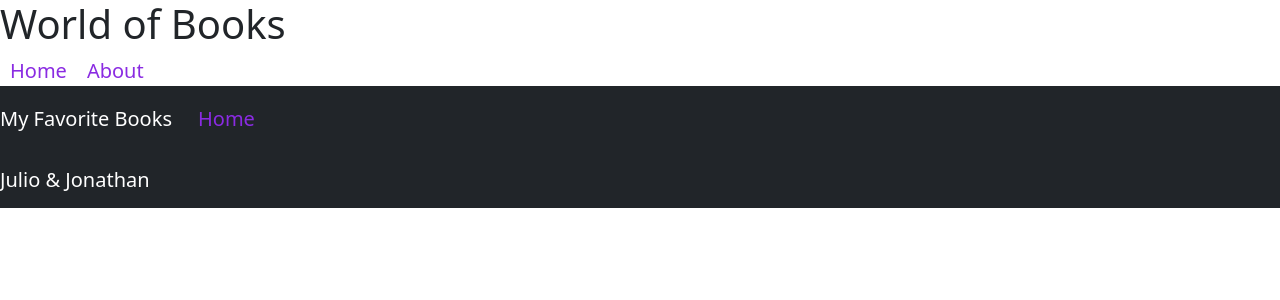
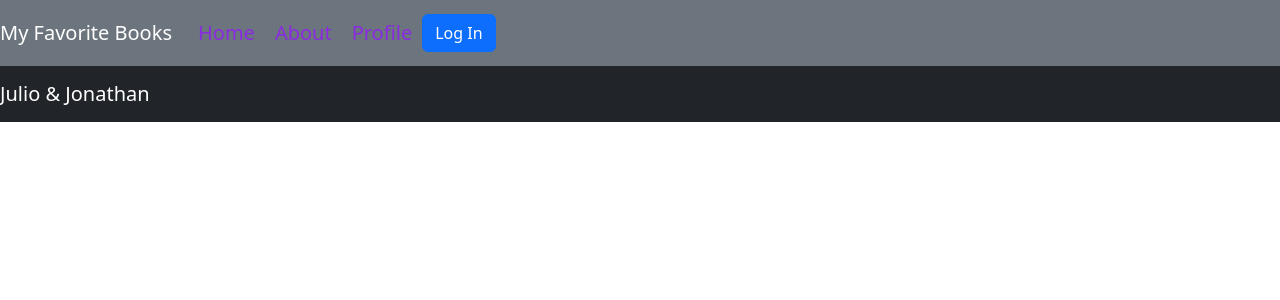
Before and after one commit to code301-can-of-books/front-end, a React (Create React App) app: page /profile in a window 1280 px wide. Shown: the top 300 px of the page. Built offline with nearby package versions, Linux system fonts and the light colour scheme; no server answers.

Commit message:
:rocket: Auth0 Added

```diff
--- a/package.json
+++ b/package.json
@@ -3,6 +3,7 @@
   "version": "0.1.0",
   "private": true,
   "dependencies": {
+    "@auth0/auth0-react": "^2.1.0",
     "@testing-library/jest-dom": "5.11.9",
     "@testing-library/react": "11.2.5",
     "@testing-library/user-event": "12.8.0",
--- a/src/App.js
+++ b/src/App.js
@@ -5,23 +5,30 @@ import Footer from './Footer';
 import BestBooks from './BestBooks';
 import 'bootstrap/dist/css/bootstrap.min.css';
 import { BrowserRouter as Router, Routes, Route } from 'react-router-dom';
-import { Link } from 'react-router-dom';
+
+import Profile from './Profile';
+import { withAuth0 } from '@auth0/auth0-react';
 
 class App extends React.Component {
   render() {
+    const { isAuthenticated } = this.props.auth0;
+
     return (
       <>
         <Router>
-          <nav>
-            <h1>World of Books</h1>
-            <Link to="/">Home</Link>
-            <Link to="./About">About</Link>
-          </nav>
           <Header />
           <Routes>
+            <Route
+              exact
+              path="/"
+              element={isAuthenticated && <BestBooks />}
+            ></Route>
+
             <Route exact path="/" element={<BestBooks />}></Route>
             {/* PLACEHOLDER: add a route with a path of '/about' that renders the `About` component */}
             <Route exact path="/about" element={<About />}></Route>
+
+            <Route path={'/profile'} element={<Profile />}></Route>
           </Routes>
           <Footer />
         </Router>
@@ -30,4 +37,4 @@ class App extends React.Component {
   }
 }
 
-export default App;
+export default withAuth0(App);
--- a/src/BestBooks.js
+++ b/src/BestBooks.js
@@ -5,6 +5,7 @@ import Button from 'react-bootstrap/Button';
 import './BestBooks.css';
 import AddForm from './AddForm';
 import UpdateForm from './UpdateForm';
+import { withAuth0 } from '@auth0/auth0-react';
 
 class BestBooks extends React.Component {
   constructor(props) {
@@ -13,12 +14,22 @@ class BestBooks extends React.Component {
       books: [],
       showModal: false,
       updatedModal: false,
-      book: {}
+      book: {},
     };
   }
 
-  showUpdatedModal = (book) => this.setState({updatedModal: true, book: book})
-  hideUpdatedModal = () => {this.setState({updatedModal: false})}
+  getToken = () => {
+    return this.props.auth0
+      .getIdTokenClaims()
+      .then((res) => res.__raw)
+      .catch((err) => console.error(err));
+  };
+
+  showUpdatedModal = (book) =>
+    this.setState({ updatedModal: true, book: book });
+  hideUpdatedModal = () => {
+    this.setState({ updatedModal: false });
+  };
 
   hideModal = () => {
     this.setState({ showModal: false });
@@ -31,7 +42,17 @@ class BestBooks extends React.Component {
 
   fetchBooks = async () => {
     try {
-      const response = await axios(`${process.env.REACT_APP_SERVER}/book`);
+      const res = await this.props.auth0.getIdTokenClaims();
+      const jwt = res.__raw;
+      console.log(jwt);
+      const config = {
+        headers: { Authorization: `Bearer ${jwt}` },
+      };
+
+      const response = await axios(
+        `${process.env.REACT_APP_SERVER}/book`,
+        config
+      );
       console.log('API Response:', response);
       this.setState({ books: response.data });
     } catch (error) {
@@ -41,8 +62,15 @@ class BestBooks extends React.Component {
 
   postBook = async (newBook) => {
     try {
+      const res = await this.props.auth0.getIdTokenClaims();
+      const jwt = res.__raw;
+
+      const config = {
+        headers: { Authorization: `Bearer ${jwt}` },
+      };
+
       const url = `${process.env.REACT_APP_SERVER}/book`;
-      const response = await axios.post(url, newBook);
+      const response = await axios.post(url, newBook, config);
       this.setState({ books: [...this.state.books, response.data] }, () =>
         console.log(this.state.books)
       );
@@ -64,9 +92,11 @@ class BestBooks extends React.Component {
   updatedBook = async (updateBook) => {
     const url = `${process.env.REACT_APP_SERVER}/book/${updateBook._id}`;
     await axios.put(url, updateBook);
-    const updatedBookArr = this.state.books.map(oldBook => oldBook._id === updateBook._id ? updateBook : oldBook);
-    this.setState({books: updatedBookArr})
-  }
+    const updatedBookArr = this.state.books.map((oldBook) =>
+      oldBook._id === updateBook._id ? updateBook : oldBook
+    );
+    this.setState({ books: updatedBookArr });
+  };
 
   render() {
     /* TODO: render all the books in a Carousel */
@@ -87,10 +117,18 @@ class BestBooks extends React.Component {
                   <Carousel.Caption>
                     <h4>Status:{book.status}</h4>
                     <p>{book.description}</p>
-                    <Button variant="danger" onClick={() => this.deleteBook(book)}>
+                    <Button
+                      variant="danger"
+                      onClick={() => this.deleteBook(book)}
+                    >
                       Delete Book
                     </Button>
-                    <Button variant="secondary" onClick={() => this.showUpdatedModal(book)}>Update Book</Button>
+                    <Button
+                      variant="secondary"
+                      onClick={() => this.showUpdatedModal(book)}
+                    >
+                      Update Book
+                    </Button>
                   </Carousel.Caption>
                 </Carousel.Item>
               ))}
@@ -107,7 +145,10 @@ class BestBooks extends React.Component {
             </Carousel>
           )}
         </div>
-        <Button variant="success" onClick={() => this.setState({ showModal: true })}>
+        <Button
+          variant="success"
+          onClick={() => this.setState({ showModal: true })}
+        >
           Add Your Book
         </Button>
 
@@ -121,10 +162,10 @@ class BestBooks extends React.Component {
           />
 
           <UpdateForm
-          updatedModal={this.state.updatedModal}
-          hideUpdatedModal={this.hideUpdatedModal}
-          book={this.state.book}
-          updatedBook={this.updatedBook}
+            updatedModal={this.state.updatedModal}
+            hideUpdatedModal={this.hideUpdatedModal}
+            book={this.state.book}
+            updatedBook={this.updatedBook}
           />
         </div>
       </div>
@@ -132,4 +173,4 @@ class BestBooks extends React.Component {
   }
 }
 
-export default BestBooks;
+export default withAuth0(BestBooks);
--- a/src/Header.js
+++ b/src/Header.js
@@ -1,17 +1,41 @@
 import React from 'react';
 import { Navbar, NavItem } from 'react-bootstrap';
-import { Link } from "react-router-dom";
+import { Link } from 'react-router-dom';
+import LoginButton from './Login';
+import { withAuth0 } from '@auth0/auth0-react';
+import LogoutButton from './Logout';
 
 class Header extends React.Component {
   render() {
     return (
-      <Navbar collapseOnSelect expand="lg" bg="dark" variant="dark">
+      <Navbar collapseOnSelect expand="lg" bg="secondary" variant="dark">
         <Navbar.Brand>My Favorite Books</Navbar.Brand>
-        <NavItem><Link to="/" className="nav-link">Home</Link></NavItem>
+        <NavItem>
+          <Link to="/" className="nav-link">
+            Home
+          </Link>
+        </NavItem>
+        <NavItem>
+          <Link to="/about" className="nav-link">
+            About
+          </Link>
+        </NavItem>
+        <NavItem>
+          <Link to="/profile" className="nav-link">
+            Profile
+          </Link>
+        </NavItem>
+        <NavItem>
+          {this.props.auth0.isAuthenticated ? (
+            <LogoutButton />
+          ) : (
+            <LoginButton />
+          )}
+        </NavItem>
         {/* PLACEHOLDER: render a navigation link to the about page */}
       </Navbar>
-    )
+    );
   }
 }
 
-export default Header;
+export default withAuth0(Header);
--- /dev/null
+++ b/src/Login.js
@@ -0,0 +1,11 @@
+import React from 'react';
+import { useAuth0 } from '@auth0/auth0-react';
+import { Button } from 'react-bootstrap';
+
+const LoginButton = () => {
+  const { loginWithRedirect } = useAuth0();
+
+  return <Button onClick={() => loginWithRedirect()}>Log In</Button>;
+};
+
+export default LoginButton;
--- /dev/null
+++ b/src/Logout.js
@@ -0,0 +1,20 @@
+import React from 'react';
+import { useAuth0 } from '@auth0/auth0-react';
+import { Button } from 'react-bootstrap';
+
+const LogoutButton = () => {
+  const { logout } = useAuth0();
+
+  return (
+    <Button
+      variant="danger"
+      onClick={() =>
+        logout({ logoutParams: { returnTo: window.location.origin } })
+      }
+    >
+      Log Out
+    </Button>
+  );
+};
+
+export default LogoutButton;
--- /dev/null
+++ b/src/Profile.js
@@ -0,0 +1,20 @@
+import { withAuth0 } from '@auth0/auth0-react';
+import React from 'react';
+
+class Profile extends React.Component {
+  render() {
+    const { isAuthenticated, user } = this.props.auth0;
+
+    return (
+      isAuthenticated && (
+        <div>
+          <img src={user.picture} alt={user.name} />
+          <h2>{user.name}</h2>
+          <p>{user.email}</p>
+        </div>
+      )
+    );
+  }
+}
+
+export default withAuth0(Profile);
--- a/src/index.js
+++ b/src/index.js
@@ -2,10 +2,19 @@ import React from 'react';
 import ReactDOM from 'react-dom/client';
 import App from './App';
 import 'bootstrap/dist/css/bootstrap.min.css';
+import { Auth0Provider } from '@auth0/auth0-react';
 
 const root = ReactDOM.createRoot(document.getElementById('root'));
 root.render(
   <React.StrictMode>
-    <App />
+    <Auth0Provider
+      domain={process.env.REACT_APP_AUTH_DOMAIN}
+      clientId={process.env.REACT_APP_AUTH_CLIENTID}
+      authorizationParams={{
+        redirect_uri: process.env.REACT_APP_AUTH_REDIRECTURI,
+      }}
+    >
+      <App />
+    </Auth0Provider>
   </React.StrictMode>
 );
```
Also changed, not shown: 1 other file (tests, documents, lock files or other folders).
